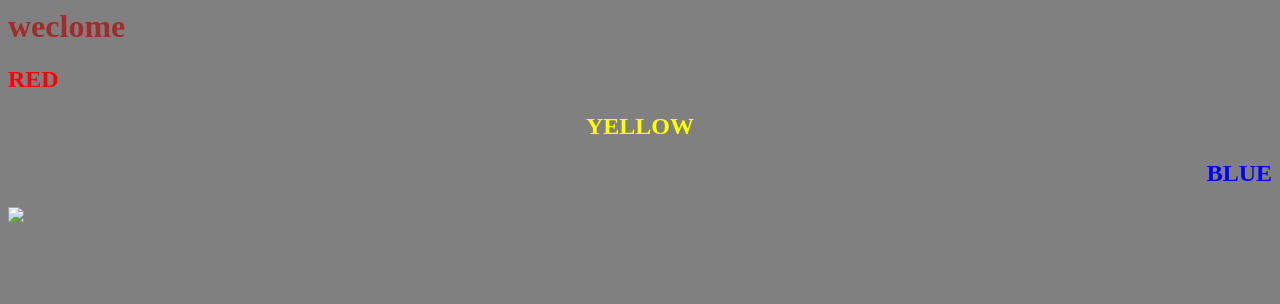
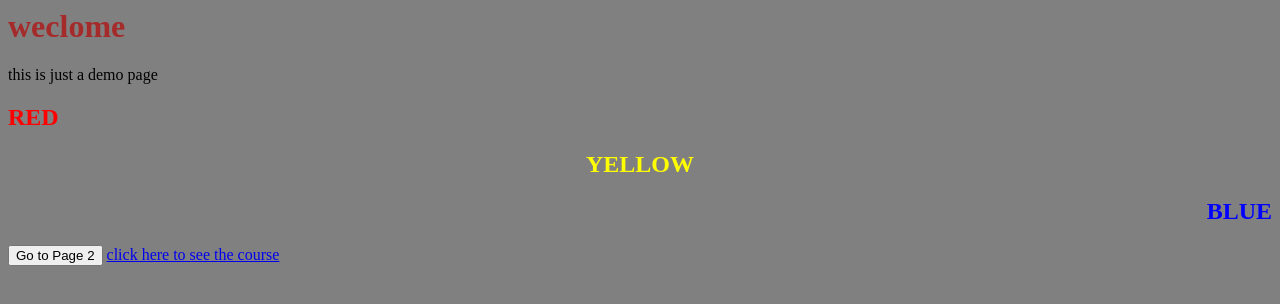
Before and after one commit to bhuvankrishnamj/project19, a plain HTML site: page index.html in a window 1280 px wide. Drawn offline with Linux system fonts and the light colour scheme.

Commit message:
learning

```diff
--- a/index.html
+++ b/index.html
@@ -1,13 +1,15 @@
 <html>
     <head>
-        <title> web page</title>
+        <title> hello </title>
        <link rel="stylesheet" href="./style.css" />
         <body>
             <h1> weclome</h1>
+            <div class="sub "> this is just a demo page </div>
             <h2 class="coloring" id="red"> RED</h2>
             <h2 class="coloring" id="yellow"> YELLOW</h2>
             <h2 class="coloring" id="blue"> BLUE </h2>
-            <img src="C:\Users\bhuva\OneDrive\Pictures\arnold-3840x2160-17799.jpg" />
+            <button onclick="currentlynotworking =$">Go to Page 2</button>
+            <a href="https://www.udemy.com/course/the-complete-web-development-bootcamp/learn/lecture/37350424#overview0">click here to see the course</a>
 
         </body>
     </head>
```
